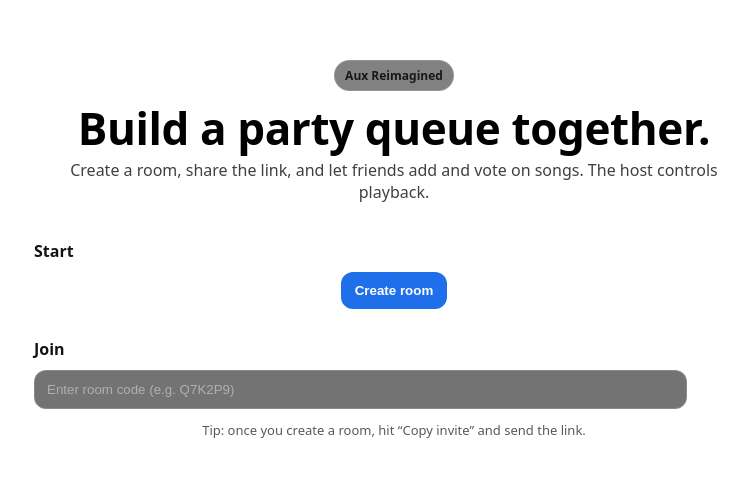
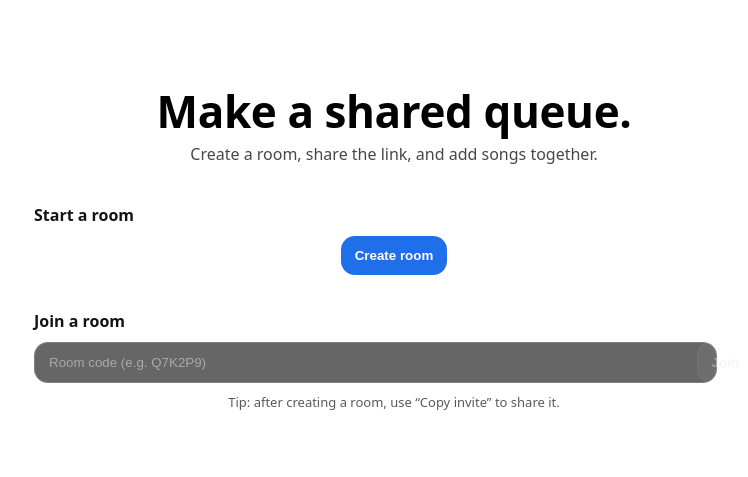
Before and after one commit to 25Keshavk/Aux-Reimagined, a Next.js app: page / in a window 1280 px wide. Shown: the part 119-596 px from the top of the page, without its empty margins (246-994 px from the left). Built offline with nearby package versions, Linux system fonts and the light colour scheme.

Commit message:
Polish homepage copy and join input

```diff
--- a/app/page.tsx
+++ b/app/page.tsx
@@ -28,36 +28,39 @@ export default function Home() {
   return (
     <div className="wrap">
       <div className="hero">
-        <div className="badge">Aux Reimagined</div>
-        <h1 className="title">Build a party queue together.</h1>
+        <h1 className="title">Make a shared queue.</h1>
         <p className="subtitle">
-          Create a room, share the link, and let friends add and vote on songs. The host controls playback.
+          Create a room, share the link, and add songs together.
         </p>
 
         <div className="card">
-          <div className="cardTitle">Start</div>
-
+          <div className="section">
+            <div className="label">Start a room</div>
             <div className="row">
-            <button className="btn" onClick={create}>Create room</button>
+              <button className="btn primary" onClick={create}>Create room</button>
+            </div>
           </div>
 
           <div className="divider" />
 
-          <div className="cardTitle">Join</div>
+          <div className="section">
+            <div className="label">Join a room</div>
             <div className="joinRow">
+              <div className="inputWrap">
                 <input
                   value={join}
                   onChange={(e) => setJoin(e.target.value)}
-              placeholder="Enter room code (e.g. Q7K2P9)"
+                  placeholder="Room code (e.g. Q7K2P9)"
                   onKeyDown={(e) => { if (e.key === "Enter") goJoin(); }}
                 />
+              </div>
               <button className="btn secondary" onClick={goJoin} disabled={!joinCode}>
                 Join
               </button>
             </div>
-
             <div className="hint">
-            Tip: once you create a room, hit “Copy invite” and send the link.
+              Tip: after creating a room, use “Copy invite” to share it.
+            </div>
           </div>
         </div>
       </div>
@@ -68,100 +71,116 @@ export default function Home() {
           display: flex;
           align-items: center;
           justify-content: center;
-          padding: 12px 0 60px;
+          padding: 10px 0 60px;
         }
         .hero {
           width: min(860px, 100%);
           padding: 0 18px;
           text-align: center;
         }
-        .badge {
-          display: inline-block;
-          padding: 6px 10px;
-          border-radius: 999px;
-          border: 1px solid rgba(255,255,255,0.14);
-          background: rgba(0,0,0,0.55);
-          font-weight: 700;
-          font-size: 12px;
-          opacity: 0.9;
-        }
         .title {
-          margin: 14px 0 8px;
+          margin: 6px 0 8px;
           font-size: 44px;
           line-height: 1.05;
           letter-spacing: -0.4px;
         }
         .subtitle {
           margin: 0 auto 18px;
-          max-width: 720px;
-          opacity: 0.75;
+          max-width: 680px;
+          opacity: 0.72;
           font-size: 16px;
         }
+
         .card {
           margin: 18px auto 0;
           width: min(720px, 100%);
           text-align: left;
           background: rgba(255,255,255,0.04);
-          border: 1px solid rgba(255,255,255,0.16);
+          border: 1px solid rgba(255,255,255,0.10);
           border-radius: 16px;
           padding: 16px;
         }
-        .cardTitle {
+
+        .section { padding: 2px 0; }
+        .label {
           font-weight: 800;
           margin: 2px 0 10px;
           opacity: 0.92;
         }
-        .row {
-          display: flex;
-          justify-content: center;
-        }
+
+        .row { display: flex; justify-content: center; }
+
         .joinRow {
           display: grid;
           grid-template-columns: 1fr auto;
           gap: 10px;
           align-items: center;
         }
+
         .divider {
           height: 1px;
           margin: 14px 0;
           background: rgba(255,255,255,0.10);
         }
+
+        .inputWrap {
+          position: relative;
+        }
+
         input {
-          background: rgba(0,0,0,0.55);
+          width: 100%;
+          background: rgba(0,0,0,0.60);
           border: 1px solid rgba(255,255,255,0.16);
           color: #e6edf3;
-          padding: 11px 12px;
-          border-radius: 12px;
+          padding: 12px 14px;
+          border-radius: 14px;
           outline: none;
+          transition: border-color 120ms ease, box-shadow 120ms ease, background 120ms ease;
         }
+
         input::placeholder {
-          color: rgba(230,237,243,0.5);
+          color: rgba(230,237,243,0.50);
         }
+
+        input:focus {
+          border-color: rgba(31, 111, 235, 0.65);
+          box-shadow: 0 0 0 4px rgba(31, 111, 235, 0.18);
+          background: rgba(0,0,0,0.68);
+        }
+
         .btn {
-          background: #1f6feb;
-          color: white;
           border: 0;
-          padding: 11px 14px;
-          border-radius: 12px;
+          padding: 12px 14px;
+          border-radius: 14px;
           cursor: pointer;
           font-weight: 800;
           white-space: nowrap;
         }
+
+        .btn.primary {
+          background: #1f6feb;
+          color: white;
+        }
+
         .btn.secondary {
           background: rgba(255,255,255,0.10);
           border: 1px solid rgba(255,255,255,0.14);
+          color: #e6edf3;
           font-weight: 750;
         }
+
         .btn:disabled {
           opacity: 0.45;
           cursor: not-allowed;
         }
+
         .hint {
-          margin-top: 12px;
+          margin-top: 10px;
           opacity: 0.65;
           font-size: 13px;
           text-align: center;
         }
+
         @media (max-width: 640px) {
           .title { font-size: 34px; }
           .card { padding: 14px; }
```
Lines whose indentation alone changed are shown as unchanged.
